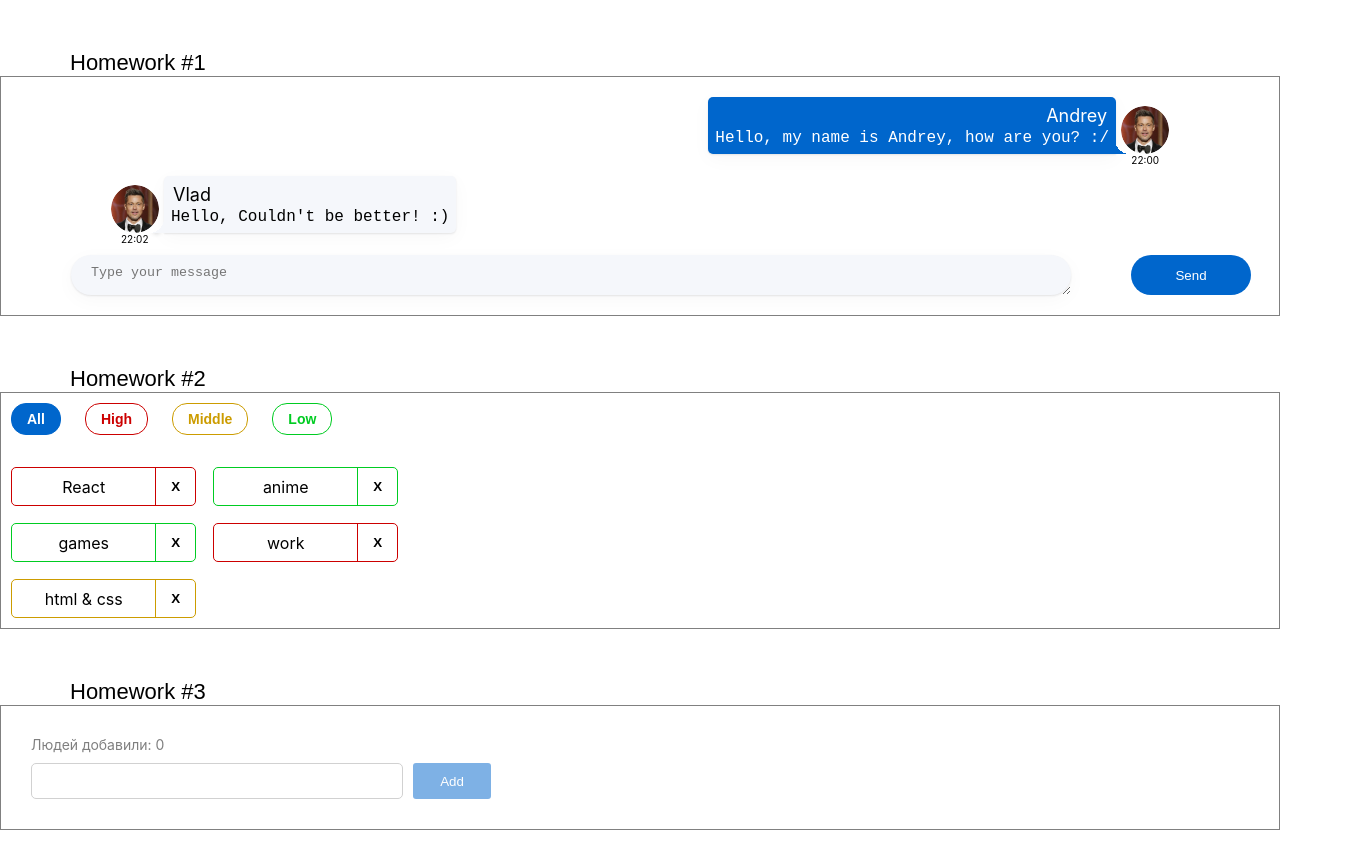
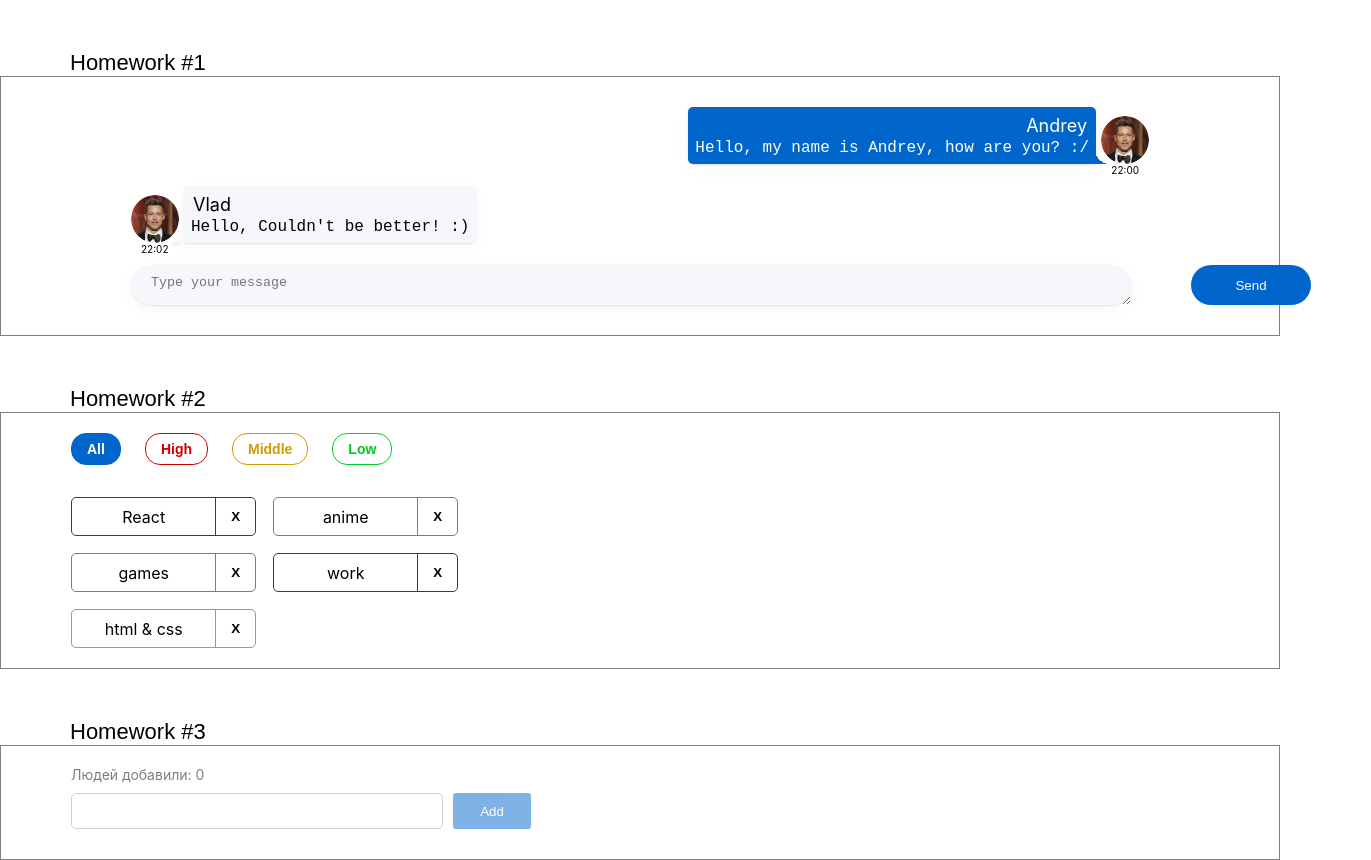
Before and after one commit to andreu6454/homework2, a React (Create React App) app: page / in a window 1280 px wide. Shown: the whole page, 1371 px wide, since content can reach past the window. Before the commit the page ends 830 px from the top, so only its background shows below. Built offline with nearby package versions, Linux system fonts and the light colour scheme.

Commit message:
small css changes

```diff
--- a/src/s1-main/App.module.css
+++ b/src/s1-main/App.module.css
@@ -5,7 +5,7 @@
 .hw {
     border: 1px solid grey;
     width: 100%;
-    padding: 10px;
+    padding: 20px 70px;
 }
 
 .hwTitle {
--- a/src/s2-homeworks/hw01/friend-message/FriendMessage.module.css
+++ b/src/s2-homeworks/hw01/friend-message/FriendMessage.module.css
@@ -3,7 +3,7 @@
     display: flex;
     flex-direction: column;
     align-items: start;
-    margin: 10px auto 10px 100px;
+    margin: 10px auto 10px 60px;
 }
 
 .friendImageAndText {
--- a/src/s2-homeworks/hw01/message/Message.module.css
+++ b/src/s2-homeworks/hw01/message/Message.module.css
@@ -3,7 +3,7 @@
     display: flex;
     flex-direction: column;
     align-items: end;
-    margin: 10px 100px 10px auto;
+    margin: 10px 60px 10px auto;
     justify-content: right;
 }
 
--- a/src/s2-homeworks/hw03/Greeting.module.css
+++ b/src/s2-homeworks/hw03/Greeting.module.css
@@ -1,5 +1,4 @@
 .greetingForm {
-    margin: 20px;
 }
 
 .inputAndButtonContainer {
```
